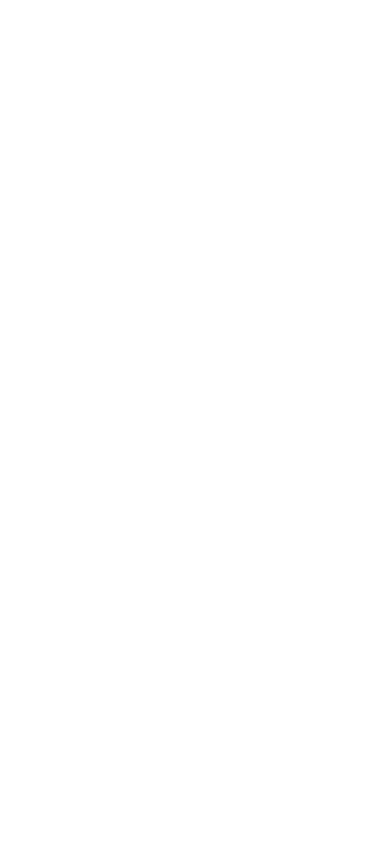
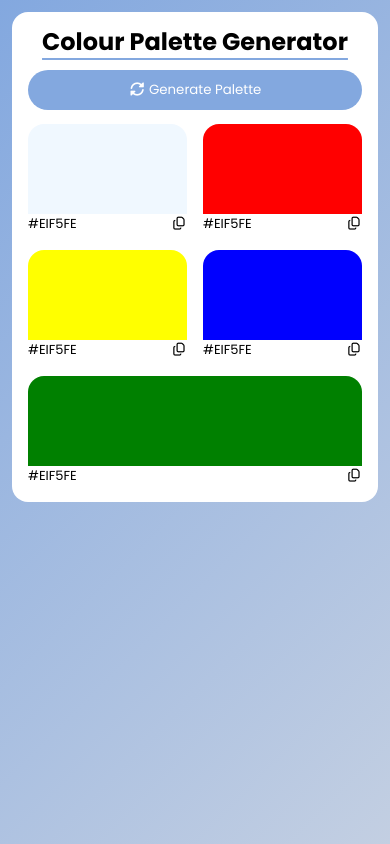
Before and after one commit to joel-eapen/Javascript-projects, a plain HTML site: page Colour Palette Generator/index.html in a window 390 px wide. Drawn offline with Linux system fonts and the light colour scheme.

Commit message:
frontend is completed and the website is responsive

```diff
--- a/Colour Palette Generator/index.html
+++ b/Colour Palette Generator/index.html
@@ -4,10 +4,64 @@
     <meta charset="UTF-8">
     <meta name="viewport" content="width=device-width, initial-scale=1.0">
     <title>Colour Palette Generator</title>
+    <link rel="stylesheet" href="https://cdnjs.cloudflare.com/ajax/libs/font-awesome/7.0.1/css/all.min.css" integrity="sha512-2SwdPD6INVrV/lHTZbO2nodKhrnDdJK9/kg2XD1r9uGqPo1cUbujc+IYdlYdEErWNu69gVcYgdxlmVmzTWnetw==" crossorigin="anonymous" referrerpolicy="no-referrer" />
+    <link href="https://fonts.googleapis.com/css?family=Poppins:100,100italic,200,200italic,300,300italic,regular,italic,500,500italic,600,600italic,700,700italic,800,800italic,900,900italic" rel="stylesheet" />
     <link rel="stylesheet" href="style.css">
 </head>
 <body>
+    <div class="container">
+        <div class="heading">
+            <h1>Colour Palette Generator</h1>
+        </div>
 
+        <div class="button-div ">
+            <button id="generate-btn"><i class="fas fa-sync-alt"></i> Generate Palette</button>
+        </div>
+
+        <div class="palette-container">
+
+            <div class="color-box">
+                <div class="color" style="background-color: aliceblue;"></div>
+                <div class="color-info">
+                    <span class="hex-value">#EIF5FE</span>
+                    <i class="far fa-copy copy-btn" title="Copy to clipboard"></i>
+                </div>
+            </div>
+
+            <div class="color-box">
+                <div class="color" style="background-color: red;"></div>
+                <div class="color-info">
+                    <span class="hex-value">#EIF5FE</span>
+                    <i class="far fa-copy copy-btn" title="Copy to clipboard"></i>
+                </div>
+            </div>
+
+            <div class="color-box">
+                <div class="color" style="background-color: yellow;"></div>
+                <div class="color-info">
+                    <span class="hex-value">#EIF5FE</span>
+                    <i class="far fa-copy copy-btn" title="Copy to clipboard"></i>
+                </div>
+            </div>
+
+            <div class="color-box">
+                <div class="color" style="background-color: blue;"></div>
+                <div class="color-info">
+                    <span class="hex-value">#EIF5FE</span>
+                    <i class="far fa-copy copy-btn" title="Copy to clipboard"></i>
+                </div>
+            </div>
+
+            <div class="color-box">
+                <div class="color" style="background-color: green;"></div>
+                <div class="color-info">
+                    <span class="hex-value">#EIF5FE</span>
+                    <i class="far fa-copy copy-btn" title="Copy to clipboard"></i>
+                </div>
+            </div>
+
+        </div>
+    </div>
 
 
 
--- a/Colour Palette Generator/style.css
+++ b/Colour Palette Generator/style.css
@@ -0,0 +1,119 @@
+/*Basic Reset*/
+
+* {
+  margin: 0;
+  padding: 0;
+  box-sizing: border-box;
+  font-family: 'Poppins', sans-serif;
+}
+
+/*Body Styling*/
+
+body{
+    background: linear-gradient(135deg,#83a8df,#c3cfe2);
+    min-height: 100vh;
+    display: flex;
+    justify-content: center;
+    align-items: center;
+    padding: 20px;
+}
+
+/*Main styling*/
+
+.container{
+    display: flex;
+    flex-direction: column;
+    gap: 1rem;
+    background-color: white;
+    border-radius: 1rem;
+    width: 100%;
+    max-width: 800px;
+    padding: clamp(1rem, 4vw, 2rem);
+
+}
+
+.heading{
+    text-align: center;
+    text-decoration: underline;
+    text-underline-offset: 8px;
+    text-decoration-color: #83a8df;
+}
+
+.heading h1{
+    font-size: clamp(1.5rem, 5vw, 2rem);
+    line-height: 1.2;
+}
+
+#generate-btn{
+    background-color: #83a8df;
+    border: none;
+    border-radius: 2rem;
+    padding: 10px 20px;
+    color: white;
+}
+
+.button-div{
+    display: flex;
+    justify-content: flex-start;
+    width: 100%;
+}
+
+.palette-container{
+    display: flex;
+    justify-content: center;
+    flex-wrap: wrap;
+    gap: 1rem;
+}
+
+.color-box{
+    background-color: white;
+    flex: 1 1 120px;
+    max-width: 140px;
+}
+
+.color{
+    width: 100%;
+    height: 90px;
+    border-radius: 1rem;
+    border-bottom-left-radius: 0;
+    border-bottom-right-radius: 0;
+    position: relative;
+}
+
+.color-info{
+
+    display: flex;
+    justify-content: space-between;
+    align-items: center;
+    font-size: small;
+}
+
+@media (max-width: 480px){
+    body{
+        align-items: flex-start;
+        padding: 12px;
+    }
+
+    .container{
+        gap: 0.85rem;
+    }
+
+    .button-div{
+        justify-content: center;
+    }
+
+    #generate-btn{
+        width: 100%;
+    }
+
+    .color-box{
+        flex-basis: calc(50% - 0.5rem);
+        max-width: none;
+    }
+}
+
+@media (max-width: 320px){
+    .color-box{
+        flex-basis: 100%;
+    }
+}
```
